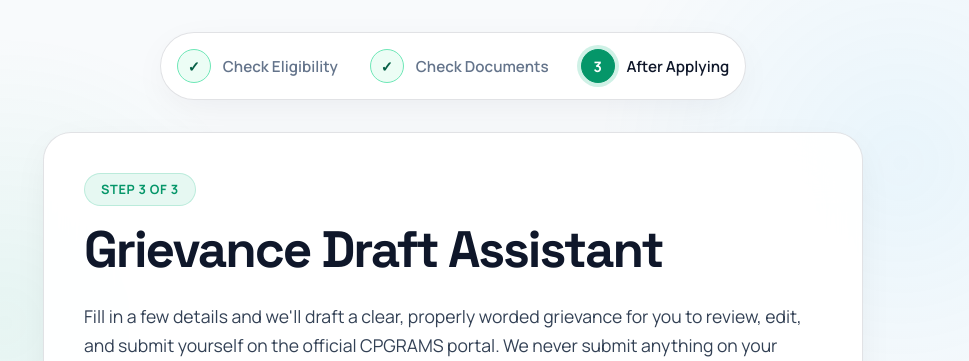
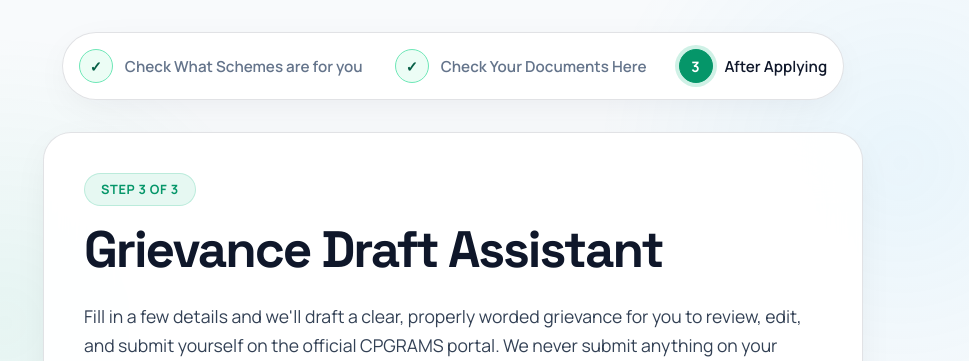
Before and after one commit to taranpreetk087/Yojana_Ready, a Flask app: page /rejection/grievance in a window 1280 px wide. Shown: the part 77-438 px from the top of the page, without its empty margins (187-1156 px from the left). Run offline with Flask 3, Linux system fonts and the light colour scheme.

Commit message:
Update base.html

```diff
--- a/templates/base.html
+++ b/templates/base.html
@@ -2,7 +2,7 @@
 <html lang="{{ lang }}" data-lang="{{ lang }}" data-theme="light">
 <head>
 <meta charset="UTF-8">
-<!-- The maximum-scale=1.0 prevents the phone from auto-zooming -->
+
 <meta name="viewport" content="width=device-width, initial-scale=1.0, maximum-scale=1.0, user-scalable=no">
 <title>{% block title %}Yojana Ready{% endblock %}</title>
 <link rel="stylesheet" href="{{ url_for('static', filename='css/style.css') }}">
@@ -28,7 +28,6 @@
     </a>
 
     <nav class="main-nav">
-      <!-- Desktop Links (Hidden on Mobile) -->
       <div class="desktop-links">
         <a href="{{ url_for('eligibility_questionnaire') }}" class="nav-link">
           <svg width="17" height="17" viewBox="0 0 24 24" fill="none" stroke="currentColor" stroke-width="2.2" stroke-linecap="round" stroke-linejoin="round" style="margin-right:0.25rem;"><path d="M20 6L9 17l-5-5"/></svg>
@@ -40,11 +39,10 @@
         </a>
         <a href="{{ url_for('rejection_decoder') }}" class="nav-link">
           <svg width="17" height="17" viewBox="0 0 24 24" fill="none" stroke="currentColor" stroke-width="2" stroke-linecap="round" stroke-linejoin="round" style="margin-right:0.25rem;"><circle cx="12" cy="12" r="10"/><line x1="12" y1="8" x2="12" y2="12"/><line x1="12" y1="16" x2="12.01" y2="16"/></svg>
-          {{ 'Application Rejected?' if lang == 'en' else 'Application Reject Hui?' }}
+          {{ 'Application Rejected?' if lang == 'en' else 'Application Reject Hui? Yha Pta Krien' }}
         </a>
       </div>
 
-      <!-- Utilities (Always Visible) -->
       <div class="nav-utils">
         <span class="lang-toggle" aria-label="Language selection">
           <a href="{{ url_for('set_language', code='en') }}" class="{{ 'active' if lang == 'en' }}">EN</a>
@@ -67,12 +65,12 @@
 <div class="journey-stepper">
   <div class="journey-step {{ 'current' if journey_stage == 1 else 'done' }}">
     <span class="step-circle">{{ '✓' if journey_stage > 1 else '1' }}</span>
-    <span class="step-label">{{ 'Check Eligibility' if lang == 'en' else 'Patrata' }}</span>
+    <span class="step-label">{{ 'Check What Schemes are for you' if lang == 'en' else 'Patrata' }}</span>
   </div>
   <div class="step-connector {{ 'done' if journey_stage > 1 }}"></div>
   <div class="journey-step {{ 'current' if journey_stage == 2 else ('done' if journey_stage > 2 else '') }}">
     <span class="step-circle">{{ '✓' if journey_stage > 2 else '2' }}</span>
-    <span class="step-label">{{ 'Check Documents' if lang == 'en' else 'Dastavez' }}</span>
+    <span class="step-label">{{ 'Check Your Documents Here' if lang == 'en' else 'Dastavez' }}</span>
   </div>
   <div class="step-connector {{ 'done' if journey_stage > 2 }}"></div>
   <div class="journey-step {{ 'current' if journey_stage == 3 else '' }}">
@@ -113,7 +111,7 @@
   </div>
 </div>
 
-<!-- Mobile Bottom App Bar (Hidden on Desktop) -->
+<!-- Mobile bottom app bar -->
 <nav class="mobile-bottom-bar">
   <a href="{{ url_for('eligibility_questionnaire') }}">
     <svg viewBox="0 0 24 24" fill="none" stroke="currentColor" stroke-width="2" stroke-linecap="round" stroke-linejoin="round"><path d="M20 6L9 17l-5-5"/></svg>
```
